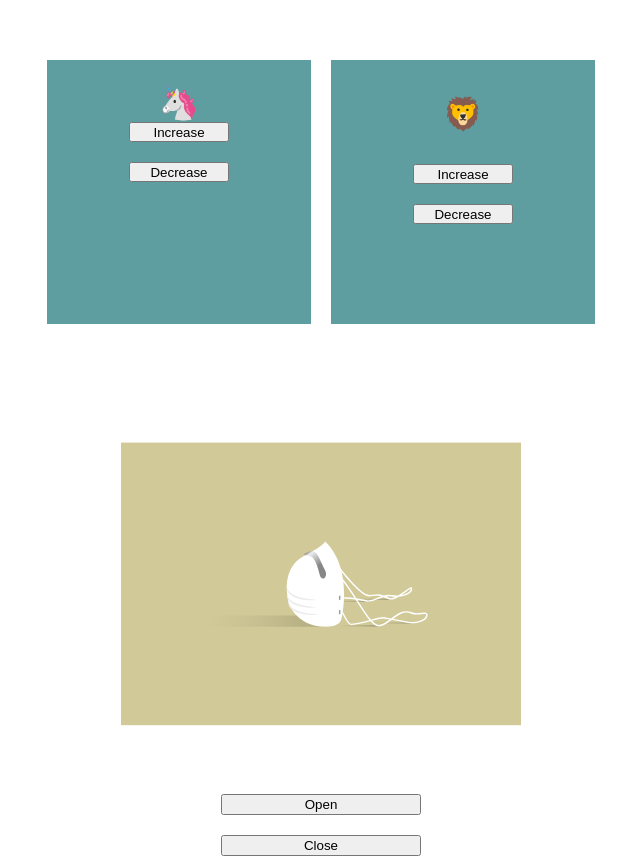
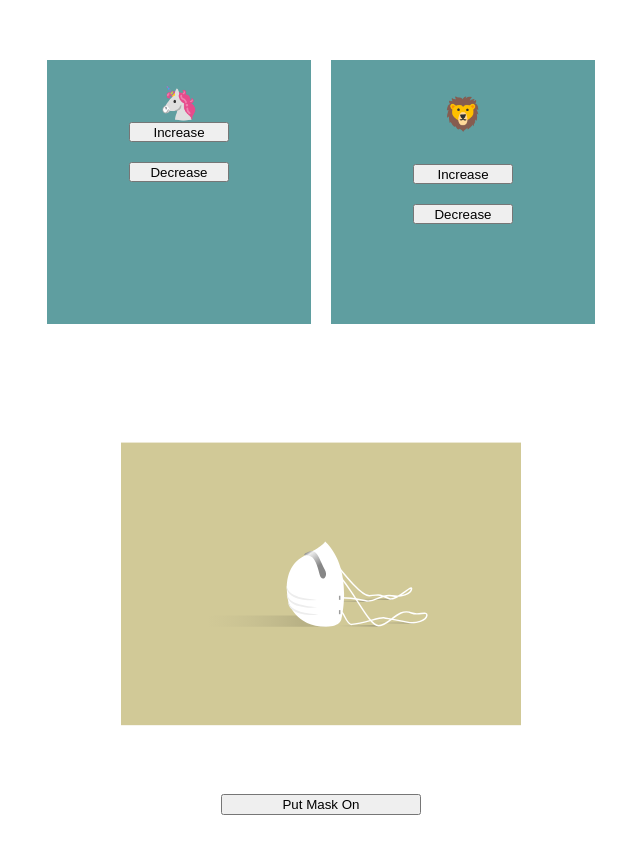
Before and after one commit to joshua360x/busy-zoo, a React (Create React App) app: page / in a window 1280 px wide. Shown: the whole page, without its empty margins (159-799 px from the left). After the commit the page ends 825 px from the top, so only its background shows below. Built offline with nearby package versions, Linux system fonts and the light colour scheme.

Commit message:
added ternary for conditional rendering + changed isOpen to Mask on / off property

```diff
--- a/src/JackBox/JackBox.js
+++ b/src/JackBox/JackBox.js
@@ -4,21 +4,21 @@ import './JackBox.css';
 
 
 function JackBox() {
-  const [isOpen, setIsOpen] = useState(false);
+  const [isMaskOn, setIsMaskOn] = useState(false);
 
   function OpenAndCloseBoxToggle() {
-    if (isOpen) {
-      setIsOpen(false);
+    if (isMaskOn) {
+      setIsMaskOn(false);
     }
     else {
-      setIsOpen(true);
+      setIsMaskOn(true);
     }
   }
   return <div className='openCLose'>
 
-    <JackIn on={isOpen} />
-    <button>Open</button>
-    <button>Close</button>
+    <JackIn on={isMaskOn} />
+    <button onClick={OpenAndCloseBoxToggle}>{`${isMaskOn ? 'Take Mask Off' : 'Put Mask On'}`}</button>
+    {/* <button>Close</button> */}
   </div>;
 }
 
```
